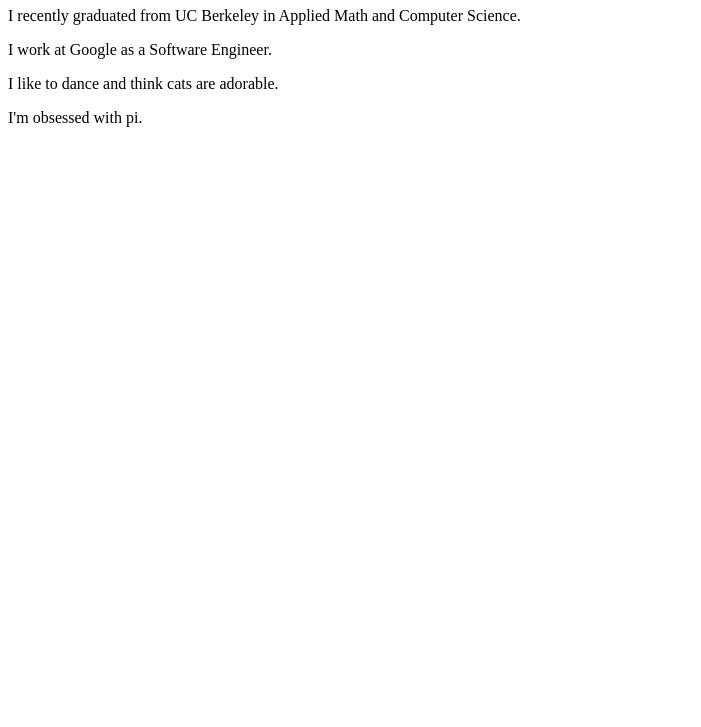
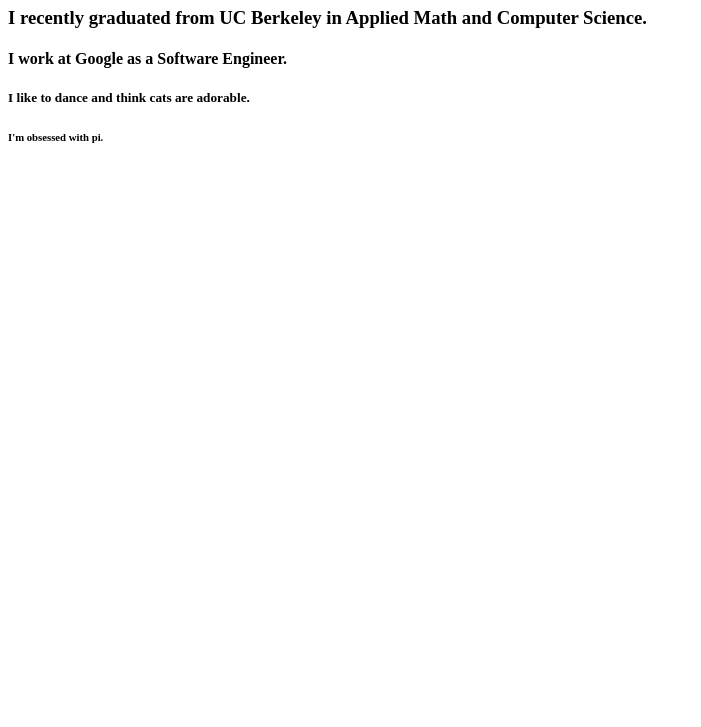
Before and after one commit to katpass/katpass.github.io, a plain HTML site: page index.html in a window 1280 px wide. Shown: the part 73-800 px from the top of the page, without its empty margins (0-701 px from the left). Drawn offline with Linux system fonts and the light colour scheme.

Commit message:
playing around with paragraph format

```diff
--- a/index.html
+++ b/index.html
@@ -7,10 +7,10 @@
 <body>
 
     <h1>Hi, my name is Katrina Passarella.</h1>
-    <p>I recently graduated from UC Berkeley in Applied Math and Computer Science.</p>
-    <p>I work at Google as a Software Engineer.</p>
-    <p>I like to dance and think cats are adorable.</p>
-    <p>I'm obsessed with pi.</p>
+    <h3>I recently graduated from UC Berkeley in Applied Math and Computer Science.</h3>
+    <h4>I work at Google as a Software Engineer.</h4>
+    <h5>I like to dance and think cats are adorable.</h5>
+    <h6>I'm obsessed with pi.</h6>
 
 </body>
 
```
